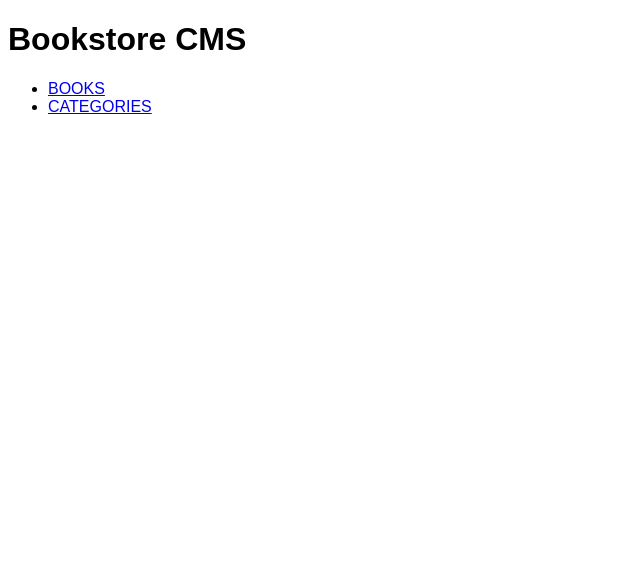
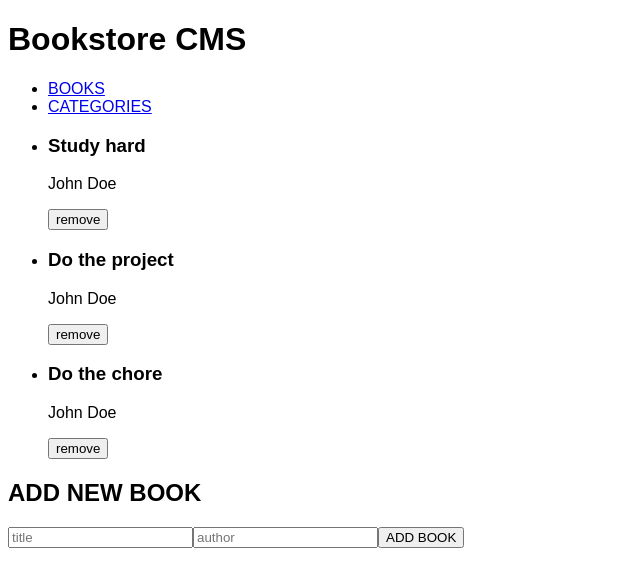
Before and after one commit to oyelakinG9/bookstore, a React (Create React App) app: page / in a window 1280 px wide. Shown: the top 586 px of the page, without its empty margins (0-640 px from the left). Built offline with nearby package versions, Linux system fonts and the light colour scheme.

Commit message:
Modify form  and App js file

```diff
--- a/src/App.js
+++ b/src/App.js
@@ -14,7 +14,7 @@ function App() {
           <nav className="nav">
             <ul className="navBar">
               <li className="nav-link">
-                <Link to="booklist">BOOKS</Link>
+                <Link to="/">BOOKS</Link>
               </li>
               <li className="nav-link">
                 <Link to="categories">CATEGORIES</Link>
@@ -23,7 +23,7 @@ function App() {
           </nav>
         </header>
         <Routes>
-          <Route path="booklist" element={<BookList />} />
+          <Route path="/" element={<BookList />} />
           <Route path="categories" element={<Categories />} />
         </Routes>
       </div>
--- a/src/Components/Form.js
+++ b/src/Components/Form.js
@@ -3,7 +3,8 @@ import React from 'react';
 const Form = () => (
   <form className="form">
     <h2>ADD NEW BOOK</h2>
-    <input type="text" />
+    <input type="text" placeholder="title" />
+    <input type="text" placeholder="author" />
     <button type="button">ADD BOOK</button>
   </form>
 );
```
Also changed, not shown: 1 other file (tests, documents, lock files or other folders).
